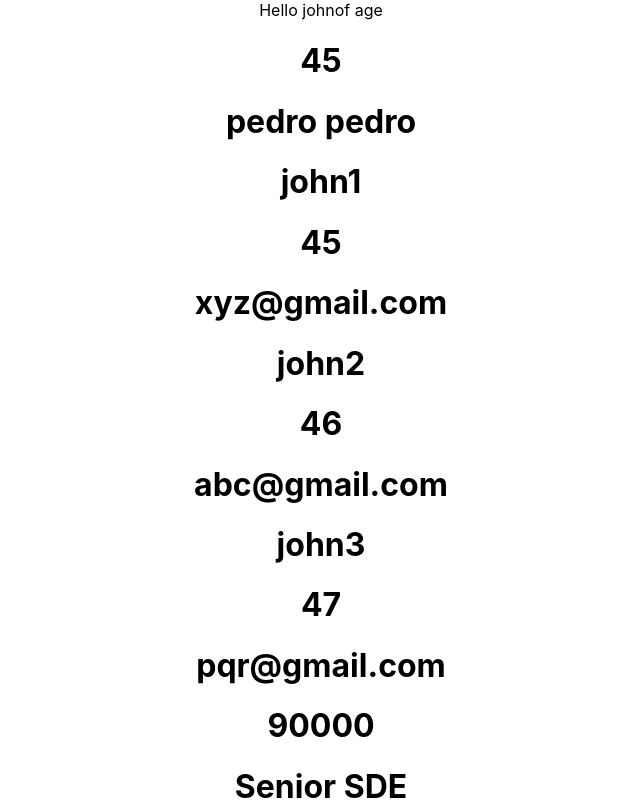
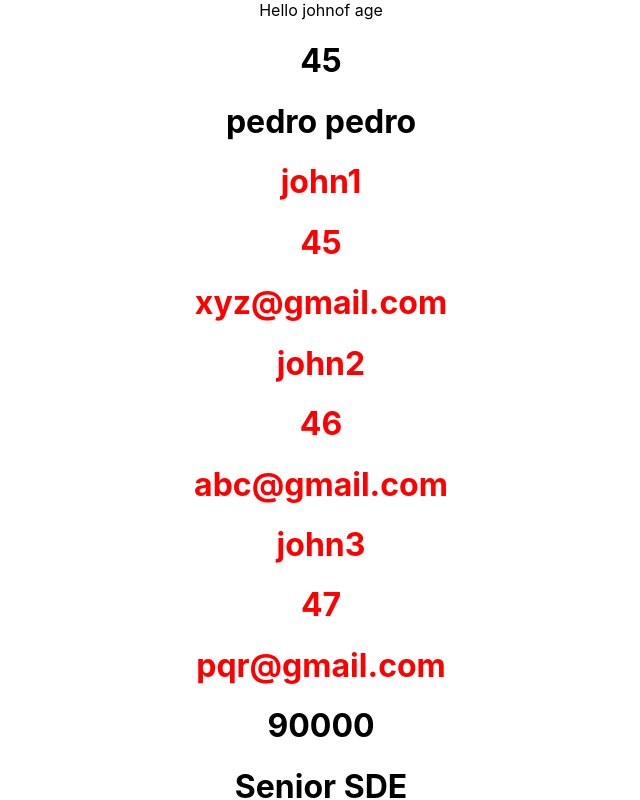
Before and after one commit to zerry101/react, a React (Create React App) app: page / in a window 1280 px wide. Shown: the top 800 px of the page, without its empty margins (319-959 px from the left). Built offline with nearby package versions, Linux system fonts and the light colour scheme.

Commit message:
added props concept

```diff
--- a/src/App.js
+++ b/src/App.js
@@ -1,26 +1,28 @@
-import './App.css';
+import styles from './App.module.css';
 
 function App() {
   const name = "john";
   const age = <h1>45</h1>
 
   return (
-    <div className="App">
+    <div className={styles.App}>
       Hello {name}of age {age}
       <div>
-        {GetNameComponent()}
+        <GetNameComponent/>
       </div>
       <div>
       </div>
-      <SubApp firstname="john1" personage={45} email="xyz@gmail.com"/>
+      <SubApp  firstname="john1" personage={45} email="xyz@gmail.com"/>
       <SubApp firstname="john2" personage={46} email="abc@gmail.com"/>
       <SubApp firstname="john3" personage={47} email="pqr@gmail.com"/>
-      <Job salary={90000} position="Senior SDE" company="Amazon"></Job>
+      <Job  salary={90000} position="Senior SDE" company="Amazon"></Job>
       <Job salary={80000} position="Junior SDE" company="Microsoft"></Job>
     </div>
   );
 }
 
+
+// props is an object of which arguuments are to be passed from component jsx element
 
 const Job = (props)=>{
   return (
@@ -35,7 +37,7 @@
 const SubApp = (props) => {
 
   return (
-    <div>
+    <div className={styles.name}>
       <h1>{props.firstname}</h1>
       <h1>{props.personage}</h1>
       <h1>{props.email}</h1>
--- a/src/App.css
+++ b/src/App.module.css
@@ -5,6 +5,10 @@
 .App-logo {
   height: 40vmin;
   pointer-events: none;
+}
+
+.name{
+  color: red;
 }
 
 @media (prefers-reduced-motion: no-preference) {
```
